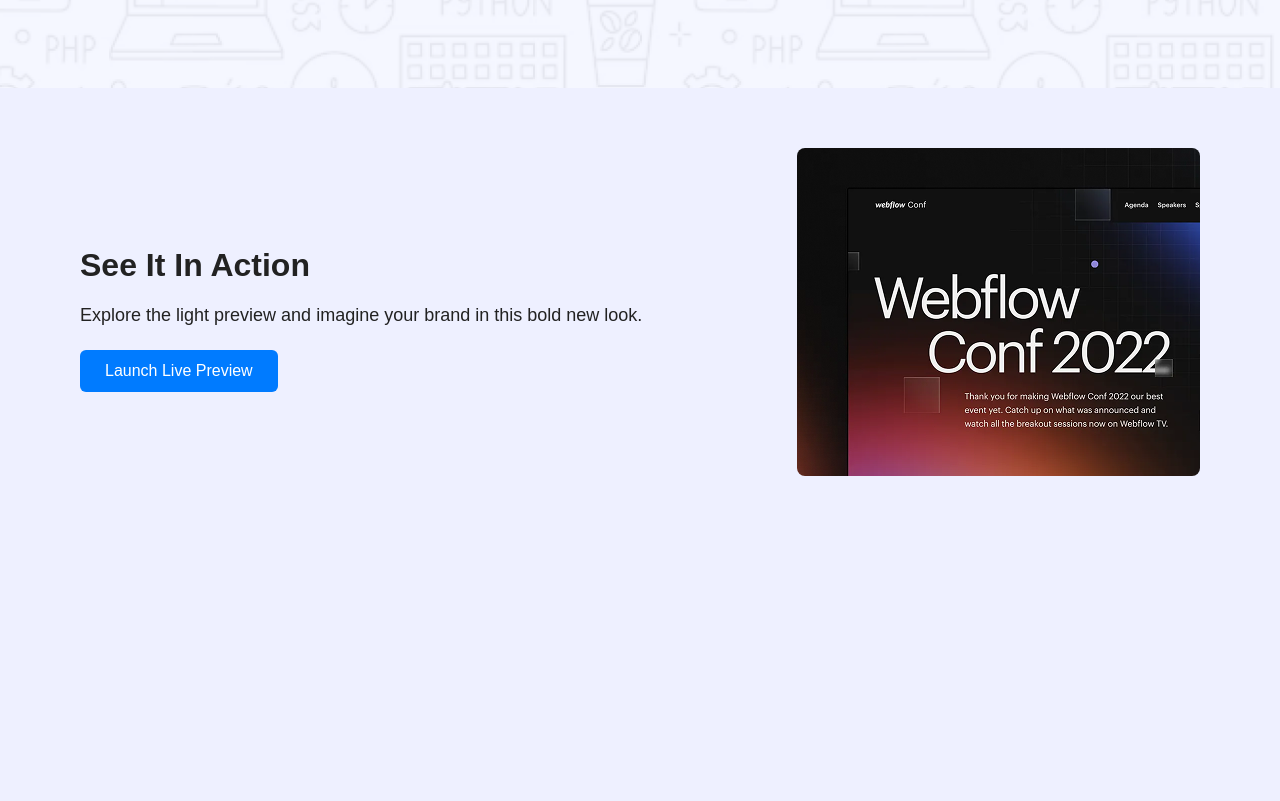
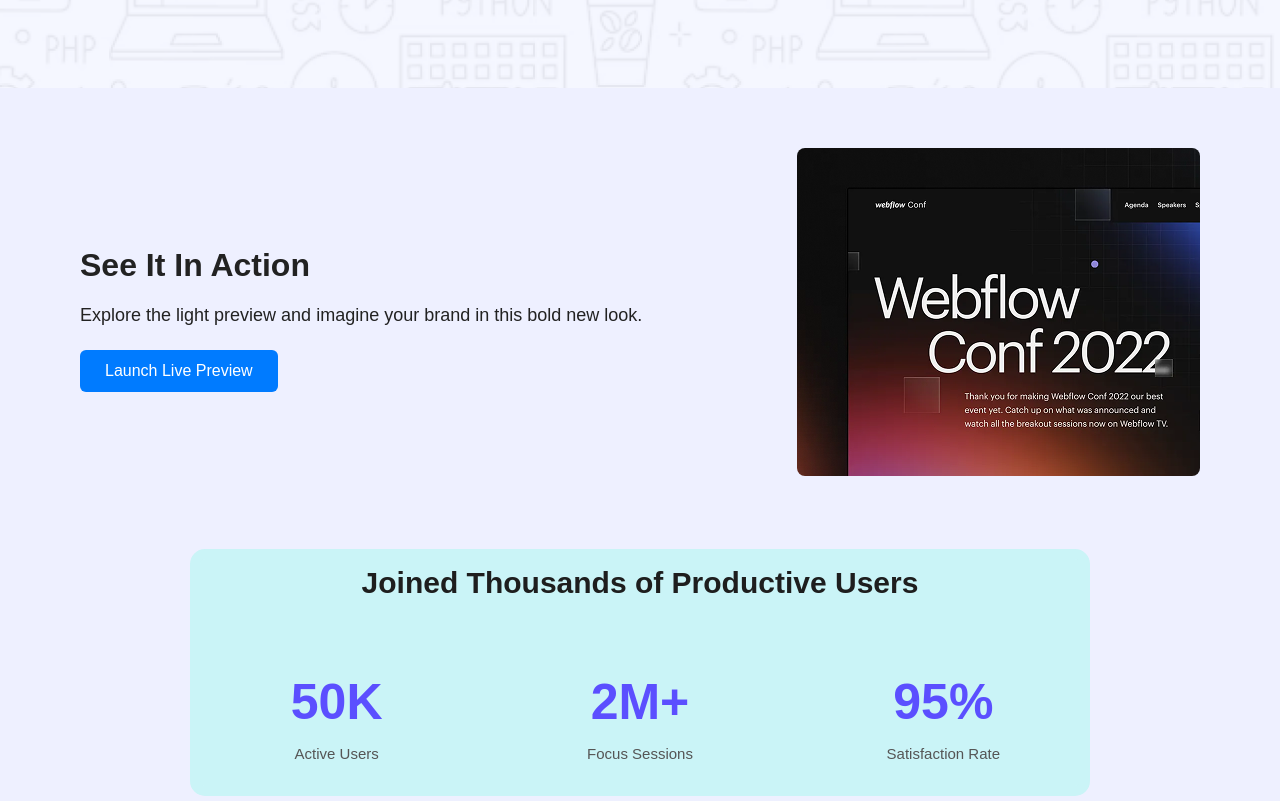
Before and after one commit to cyberzyx/assignment-01, a plain HTML site: page Assignment-01/Assignment 01.html in a window 1280 px wide. Shown: the part 656-1457 px from the top of the page. Before the commit the page ends 1200 px from the top, so only its background shows below. Drawn offline with Linux system fonts and the light colour scheme.

Commit message:
Productive Users Section

```diff
--- a/Assignment-01/Assignment 01.html
+++ b/Assignment-01/Assignment 01.html
@@ -31,5 +31,26 @@
     </div>
   </section>
 
+  <!-- Productive Users Section -->
+   <section class="stats-section">
+    <div class="container">
+      <h2>Joined Thousands of Productive Users</h2>
+      <div class="stats-container">
+        <div class="stat-item">
+          <h3>50K</h3>
+          <p>Active Users</p>
+        </div>
+        <div class="stat-item">
+          <h3>2M+</h3>
+          <p>Focus Sessions</p>
+        </div>
+        <div class="stat-item">
+          <h3>95%</h3>
+          <p>Satisfaction Rate</p>
+        </div>
+      </div>
+    </div>
+  </section>
+
 </body>
 </html>
--- a/Assignment-01/style.css
+++ b/Assignment-01/style.css
@@ -88,3 +88,53 @@ body {
   height: auto;
   border-radius: 8px;
 }
+
+/* Productive Users Section */
+
+
+    .stats-section {
+      padding:5px 5px 5px 5px;
+    }
+
+    .container {
+      max-width: 900px;
+      margin:auto;
+      text-align: center;
+      border: 10px solid rgb(202, 244, 247);
+      border-radius: 15px;
+      background-color:rgb(202, 244, 247);
+    }
+
+    .container h2 {
+      font-size: 30px;
+      font-weight: 600;
+      color: #1e1e1e;
+      margin-bottom: 40px;
+    }
+
+    .stats-container {
+      display: flex;
+      justify-content: space-around;
+      flex-wrap: wrap;
+      gap: 30px;
+    }
+
+    .stat-item {
+      text-align: center;
+      flex: 1;
+      min-width: 150px;
+    }
+
+    .stat-item h3 {
+      font-size: 50px;
+      color: #5b4fff;
+      margin-top: 15px;
+      font-weight:900;
+    }
+
+    .stat-item p {
+      font-size: 15px;
+      color: #555;
+      margin-bottom: 20px;
+
+    }
```
